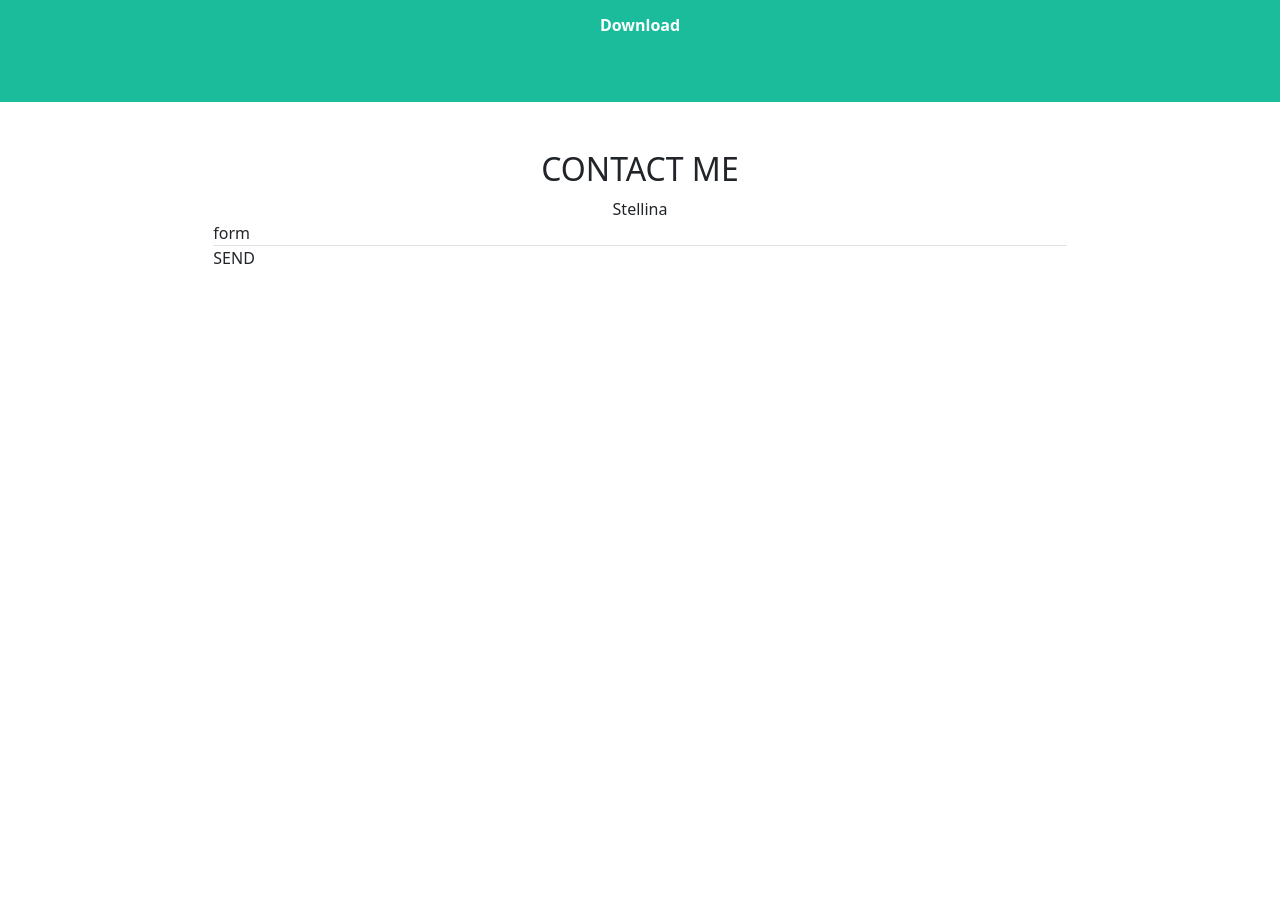
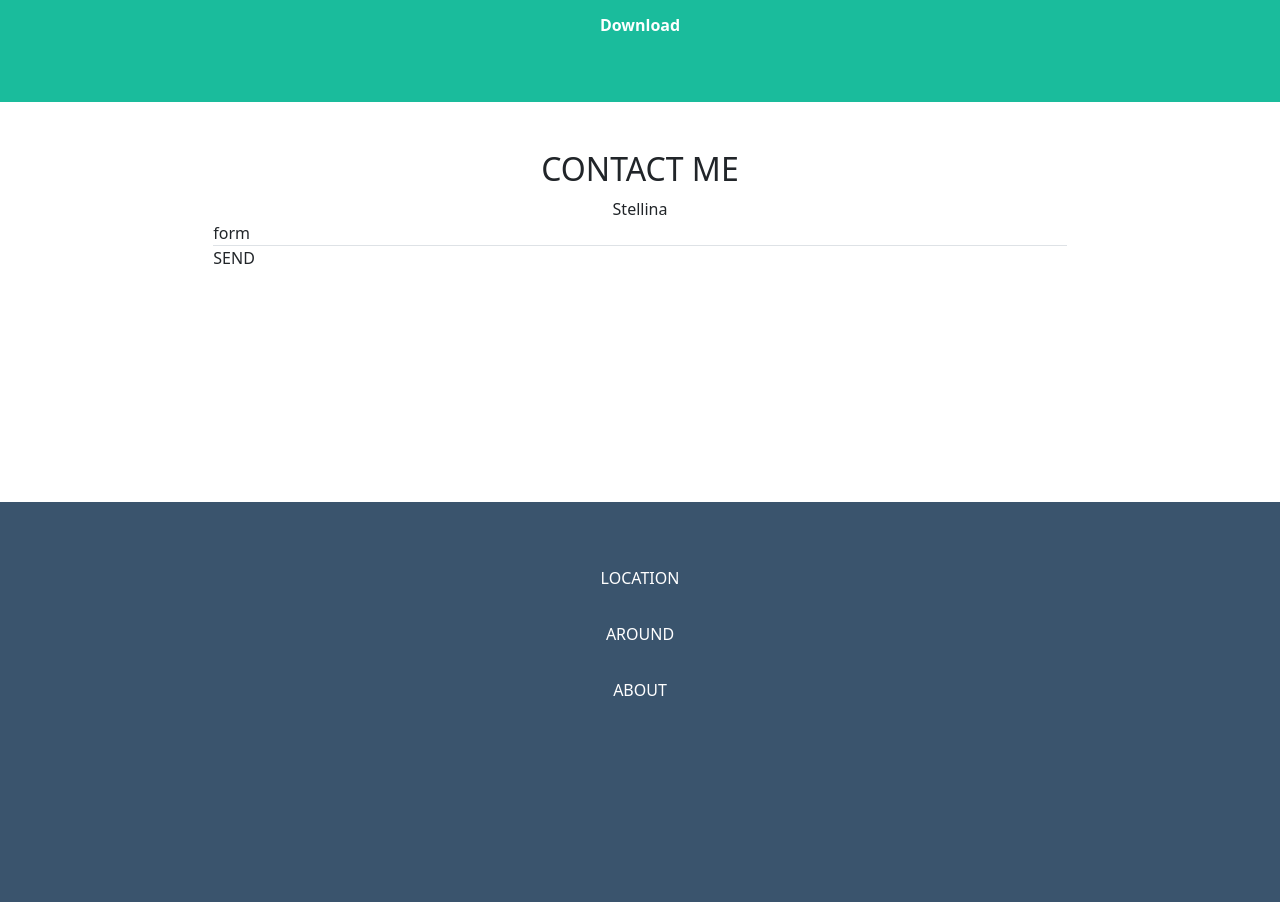
Before and after one commit to AndreaMinelli/html-css-bootstrap-freelancer, a plain HTML site: page index.html in a window 1280 px wide. Shown: the part 1428-2330 px from the top of the page. Before the commit the page ends 1930 px from the top, so only its background shows below. Drawn offline with nearby package versions, Linux system fonts and the light colour scheme.

Commit message:
Completata section address 480px

```diff
--- a/css/style.css
+++ b/css/style.css
@@ -19,3 +19,7 @@ section {
     height: 200px;
     background-color: dodgerblue;
 }
+
+#address {
+    background-color: rgb(58, 84, 109);
+}
--- a/index.html
+++ b/index.html
@@ -109,6 +109,15 @@
                 </div>
             </div>
         </section>
+        <section id="address">
+            <div class="container py-5">
+                <address class="row row-cols-1 text-white text-center">
+                    <div class="col py-3">LOCATION</div>
+                    <div class="col py-3">AROUND</div>
+                    <div class="col py-3">ABOUT</div>
+                </address>
+            </div>
+        </section>
     </main>
 </body>
 
```
